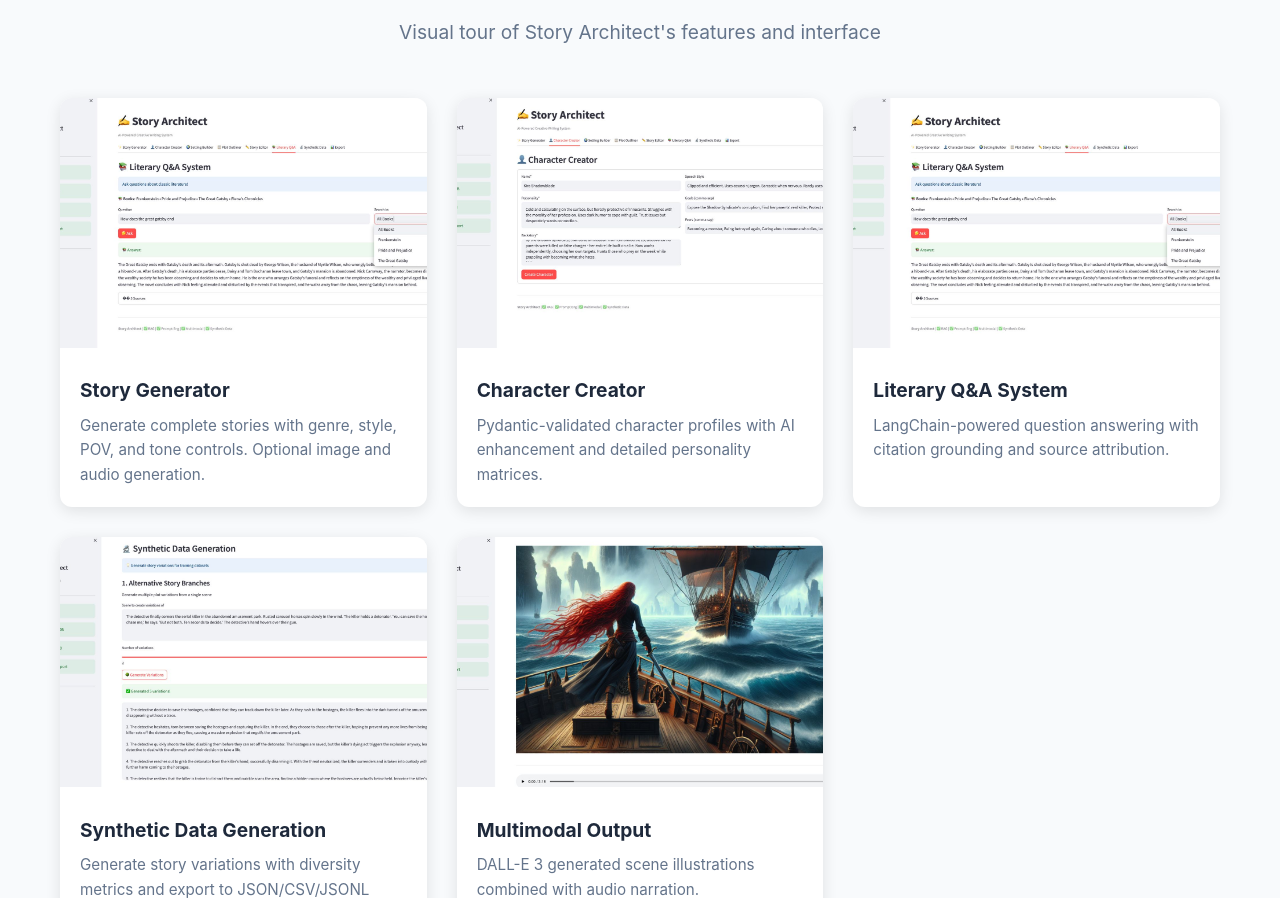
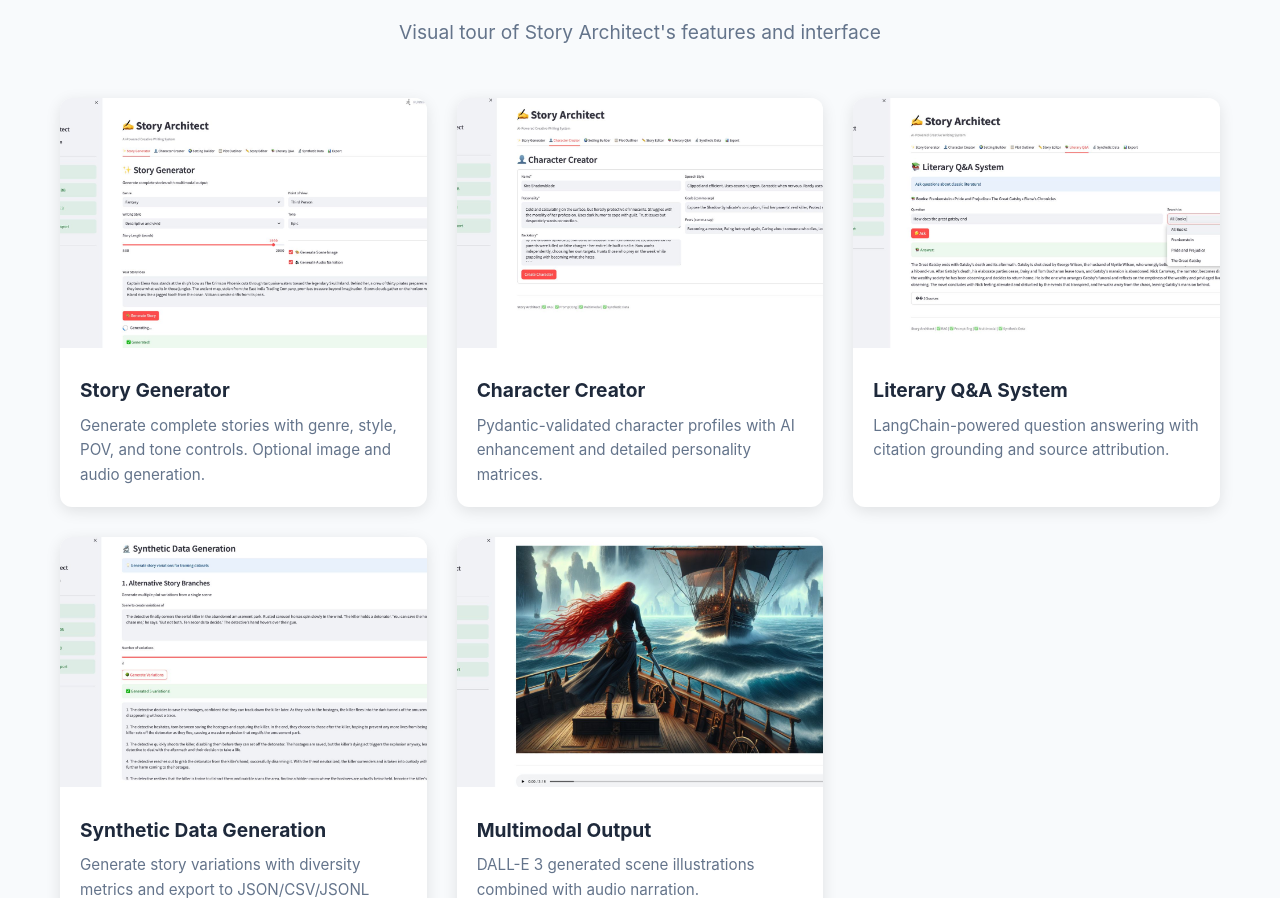
Before and after one commit to kundanapooskur/AI-Story-Architect-, a plain HTML site: page index.html in a window 1280 px wide. Shown: the part 4031-4929 px from the top of the page. Drawn offline with Linux system fonts and the light colour scheme.

Commit message:
Update index.html

```diff
--- a/index.html
+++ b/index.html
@@ -846,7 +846,7 @@
 
             <div class="screenshot-grid">
                 <div class="screenshot-item">
-                    <img src="https://raw.githubusercontent.com/kundanapooskur/AI-Story-Architect-/main/screenshots/story-generator.png" alt="Story Generator Interface">
+                    <img src="https://raw.githubusercontent.com/kundanapooskur/AI-Story-Architect-/main/screenshots/Mainn.png" alt="Story Generator Interface">
                     <div class="screenshot-caption">
                         <h4>Story Generator</h4>
                         <p>Generate complete stories with genre, style, POV, and tone controls. Optional image and audio generation.</p>
```
